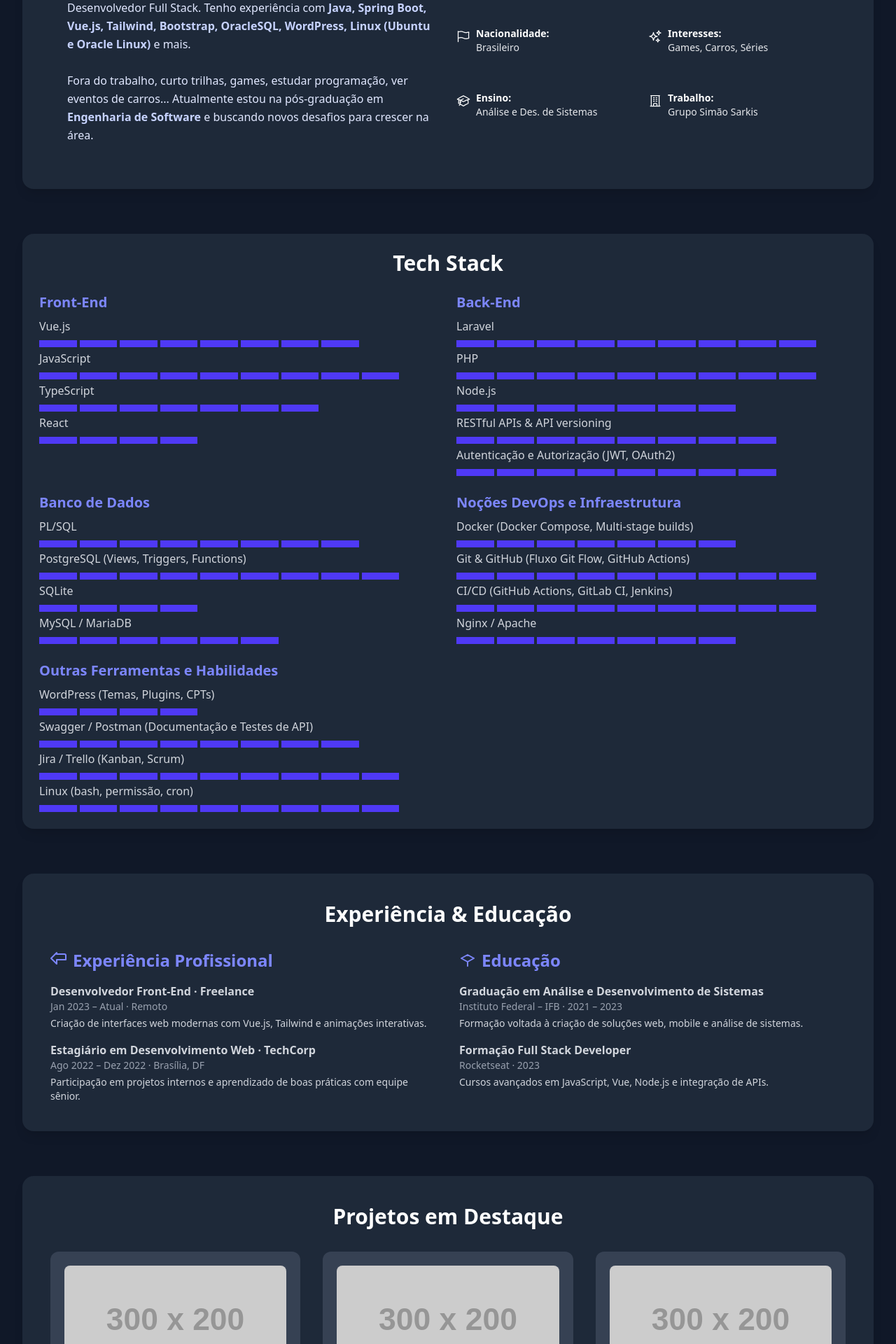
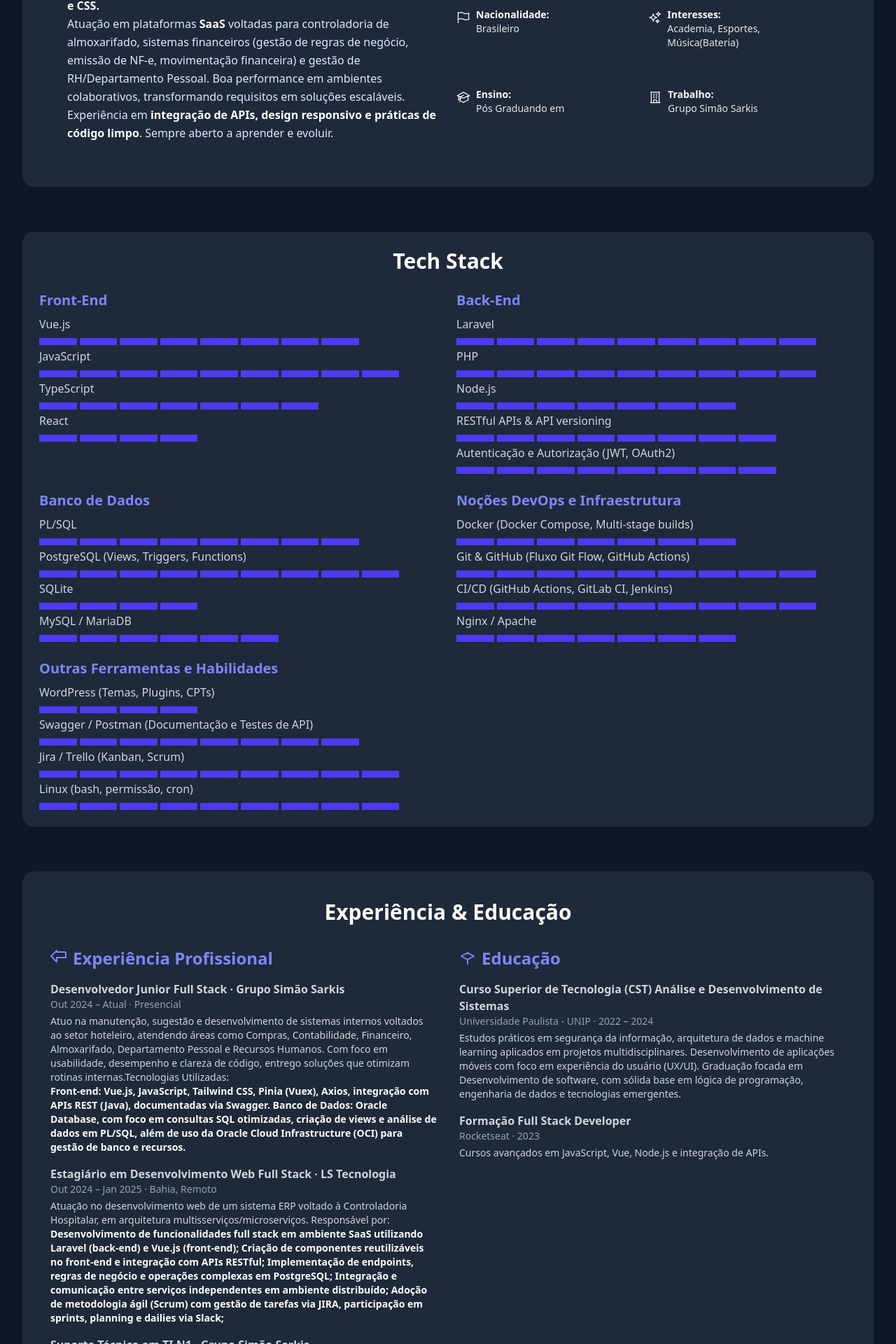
Before and after one commit to tlshudson/hudsondevs-portfolio, a Vue app: page / in a window 1280 px wide. Shown: the part 868-2788 px from the top of the page at 70% size. Built offline with nearby package versions, Linux system fonts and the light colour scheme.

Commit message:
atualização web portfolio

```diff
--- a/src/components/AboutMe.vue
+++ b/src/components/AboutMe.vue
@@ -1,5 +1,5 @@
 <template>
-    <section class="relative bg-gray-800 p-6 rounded-2xl shadow-lg overflow-hidden">
+  <section class="relative bg-gray-800 p-6 rounded-2xl shadow-lg overflow-hidden">
 
     <div class="relative z-10 p-6 md:p-10 text-white">
       <h2 class="text-3xl font-bold text-white mb-8 text-center">Quem sou Eu?</h2>
@@ -7,12 +7,13 @@
       <div class="grid grid-cols-1 sm:grid-cols-2 gap-6 text-indigo-100">
         <!-- TEXTO -->
         <p class="prose prose-sm sm:prose-base whitespace-pre-line leading-relaxed text-indigo-100">
-          Meu nome é <strong class="text-white">Hudson Teles</strong>, sou formado em Análise e Desenvolvimento de Sistemas, graduando em e atuo como Desenvolvedor Full Stack.
-          Tenho experiência com <strong class="text-indigo-200">Java, Spring Boot, Vue.js, Tailwind, Bootstrap, OracleSQL, WordPress, Linux (Ubuntu e Oracle Linux)</strong> e mais.
-
-          <br><br>
-
-          Fora do trabalho, curto trilhas, games, estudar programação, ver eventos de carros... Atualmente estou na pós-graduação em <strong class="text-indigo-200">Engenharia de Software</strong> e buscando novos desafios para crescer na área.
+          Meu nome é <strong class="text-white">Hudson Teles</strong>, sou apaixonado por desenvolver aplicações web de alta
+          qualidade com excelente experiência do usuário. Domínio em <strong class="text-white">PHP, Laravel, Vue.js, Node.js, JavaScript, HTML e
+          CSS.</strong><br>
+          Atuação em plataformas <strong class="text-white">SaaS</strong> voltadas para controladoria de almoxarifado, sistemas financeiros (gestão de
+          regras de negócio, emissão de NF-e, movimentação financeira) e gestão de RH/Departamento Pessoal.
+          Boa performance em ambientes colaborativos, transformando requisitos em soluções escaláveis. Experiência em
+          <strong class="text-white">integração de APIs, design responsivo e práticas de código limpo</strong>. Sempre aberto a aprender e evoluir.
         </p>
 
         <!-- LISTA -->
@@ -20,8 +21,8 @@
           <InfoItem label="Localidade" value="Brasília, DF" icon="map-pin" />
           <InfoItem label="Idade" value="21 anos" icon="calendar" />
           <InfoItem label="Nacionalidade" value="Brasileiro" icon="flag" />
-          <InfoItem label="Interesses" value="Games, Carros, Séries" icon="sparkles" />
-          <InfoItem label="Ensino" value="Análise e Des. de Sistemas" icon="academic-cap" />
+          <InfoItem label="Interesses" value="Academia, Esportes, Música(Bateria)" icon="sparkles" />
+          <InfoItem label="Ensino" value="Pós Graduando em" icon="academic-cap" />
           <InfoItem label="Trabalho" value="Grupo Simão Sarkis" icon="building-office" />
         </ul>
       </div>
--- a/src/components/ExperienceEducation.vue
+++ b/src/components/ExperienceEducation.vue
@@ -7,23 +7,53 @@
       <!-- EXPERIÊNCIA PROFISSIONAL -->
       <div>
         <h3 class="text-2xl font-semibold text-indigo-400 mb-4 flex items-center gap-2">
-          <svg class="w-6 h-6 text-indigo-400" fill="none" stroke="currentColor" stroke-width="2"
-            viewBox="0 0 24 24">
-            <path stroke-linecap="round" stroke-linejoin="round"
-              d="M9 17v-6h13V5a2 2 0 00-2-2H9V1L1 9l8 8v-3z" />
+          <svg class="w-6 h-6 text-indigo-400" fill="none" stroke="currentColor" stroke-width="2" viewBox="0 0 24 24">
+            <path stroke-linecap="round" stroke-linejoin="round" d="M9 17v-6h13V5a2 2 0 00-2-2H9V1L1 9l8 8v-3z" />
           </svg>
           Experiência Profissional
         </h3>
         <ul class="space-y-4">
           <li>
-            <div class="font-semibold">Desenvolvedor Front-End · Freelance</div>
-            <div class="text-sm text-gray-400">Jan 2023 – Atual · Remoto</div>
-            <div class="text-sm mt-1">Criação de interfaces web modernas com Vue.js, Tailwind e animações interativas.</div>
+            <div class="font-semibold">Desenvolvedor Junior Full Stack · Grupo Simão Sarkis</div>
+            <div class="text-sm text-gray-400">Out 2024 – Atual · Presencial</div>
+            <div class="text-sm mt-1">Atuo na manutenção, sugestão e desenvolvimento de sistemas internos voltados ao
+              setor hoteleiro, atendendo áreas como Compras, Contabilidade, Financeiro, Almoxarifado, Departamento
+              Pessoal e Recursos Humanos. Com foco em usabilidade, desempenho e clareza de código, entrego soluções que
+              otimizam rotinas internas.Tecnologias Utilizadas: <br>
+              <strong class="text-white">Front-end: Vue.js, JavaScript, Tailwind CSS, Pinia (Vuex), Axios, integração
+                com APIs REST (Java), documentadas via Swagger.
+                Banco de Dados: Oracle Database, com foco em consultas SQL otimizadas, criação de views e análise de
+                dados
+                em PL/SQL, além de uso da Oracle Cloud Infrastructure (OCI) para gestão de banco e recursos.</strong>
+            </div>
           </li>
           <li>
-            <div class="font-semibold">Estagiário em Desenvolvimento Web · TechCorp</div>
-            <div class="text-sm text-gray-400">Ago 2022 – Dez 2022 · Brasília, DF</div>
-            <div class="text-sm mt-1">Participação em projetos internos e aprendizado de boas práticas com equipe sênior.</div>
+            <div class="font-semibold">Estagiário em Desenvolvimento Web Full Stack · LS Tecnologia</div>
+            <div class="text-sm text-gray-400">Out 2024 – Jan 2025 · Bahia, Remoto</div>
+            <div class="text-sm mt-1">Atuação no desenvolvimento web de um sistema ERP voltado à Controladoria
+              Hospitalar, em arquitetura multisserviços/microserviços. Responsável por: <br>
+              <strong class="text-white">Desenvolvimento de funcionalidades full stack em ambiente SaaS utilizando
+                Laravel (back-end) e Vue.js
+                (front-end); Criação de componentes reutilizáveis no front-end e integração com APIs RESTful;
+                Implementação de endpoints, regras de negócio e operações complexas em PostgreSQL;
+                Integração e comunicação entre serviços independentes em ambiente distribuído;
+                Adoção de metodologia ágil (Scrum) com gestão de tarefas via JIRA, participação em sprints, planning e
+                dailies via Slack; </strong>
+            </div>
+          </li>
+          <li>
+            <div class="font-semibold">Suporte Técnico em TI N1 · Grupo Simão Sarkis</div>
+            <div class="text-sm text-gray-400">Jun 2024 – Out 2024 · Brasília - DF, Presencial</div>
+            <div class="text-sm mt-1">Help Desk T.I, atuando via chamados para realizar o suporte técnico de T.I
+              necessário para toda a empresa.
+            </div>
+          </li>
+          <li>
+            <div class="font-semibold">Assistente de Operações · Winner Recursos Humanos - <strong>Amazon</strong></div>
+            <div class="text-sm text-gray-400">Abr 2023 – Jun 2023 · Brasília - DF, Presencial</div>
+            <div class="text-sm mt-1">Auxiliar de Operações prestando serviços temporários para a Id-Logística/AMAZON.
+              Treinamento no setor de logística.
+            </div>
           </li>
         </ul>
       </div>
@@ -31,18 +61,20 @@
       <!-- EDUCAÇÃO -->
       <div>
         <h3 class="text-2xl font-semibold text-indigo-400 mb-4 flex items-center gap-2">
-          <svg class="w-6 h-6 text-indigo-400" fill="none" stroke="currentColor" stroke-width="2"
-            viewBox="0 0 24 24">
-            <path stroke-linecap="round" stroke-linejoin="round"
-              d="M12 14l9-5-9-5-9 5 9 5zm0 0v6m0-6l9-5m-9 5L3 9" />
+          <svg class="w-6 h-6 text-indigo-400" fill="none" stroke="currentColor" stroke-width="2" viewBox="0 0 24 24">
+            <path stroke-linecap="round" stroke-linejoin="round" d="M12 14l9-5-9-5-9 5 9 5zm0 0v6m0-6l9-5m-9 5L3 9" />
           </svg>
           Educação
         </h3>
         <ul class="space-y-4">
           <li>
-            <div class="font-semibold">Graduação em Análise e Desenvolvimento de Sistemas</div>
-            <div class="text-sm text-gray-400">Instituto Federal – IFB · 2021 – 2023</div>
-            <div class="text-sm mt-1">Formação voltada à criação de soluções web, mobile e análise de sistemas.</div>
+            <div class="font-semibold">Curso Superior de Tecnologia (CST) Análise e Desenvolvimento de Sistemas </div>
+            <div class="text-sm text-gray-400">Universidade Paulista - UNIP · 2022 – 2024</div>
+            <div class="text-sm mt-1">Estudos práticos em segurança da informação, arquitetura de dados e machine
+              learning aplicados em projetos multidisciplinares. Desenvolvimento de aplicações móveis com foco em
+              experiência do usuário (UX/UI).
+              Graduação focada em Desenvolvimento de software, com sólida base em lógica de programação, engenharia de
+              dados e tecnologias emergentes.</div>
           </li>
           <li>
             <div class="font-semibold">Formação Full Stack Developer</div>
--- a/src/components/Skills.vue
+++ b/src/components/Skills.vue
@@ -34,10 +34,10 @@
               class="w-full h-2.5 flex flex-col justify-center overflow-hidden bg-indigo-600 text-xs text-white text-center whitespace-nowrap transition duration-500"
               role="progressbar" aria-valuenow="10" aria-valuemin="0" aria-valuemax="100"></div>
             <div
-              class="w-full h-2.5 flex flex-col justify-center overflow-hidden  text-white text-center whitespace-nowrap transition duration-500"
+              class="w-full h-2.5 flex flex-col justify-center overflow-hidden dark:bg-neutral-600 text-white text-center whitespace-nowrap transition duration-500"
               role="progressbar" aria-valuenow="10" aria-valuemin="0" aria-valuemax="100"></div>
             <div
-              class="w-full h-2.5 flex flex-col justify-center overflow-hidden text-xs text-white text-center whitespace-nowrap transition duration-500"
+              class="w-full h-2.5 flex flex-col justify-center overflow-hidden text-xs dark:bg-neutral-600 text-white text-center whitespace-nowrap transition duration-500"
               role="progressbar" aria-valuenow="10" aria-valuemin="0" aria-valuemax="100"></div>
           </div>
           <li>JavaScript</li>
--- a/src/views/Home.vue
+++ b/src/views/Home.vue
@@ -17,8 +17,7 @@
             Hudson <span class="text-indigo-300">Teles</span>
           </h2>
           <p class="text-gray-200 text-base md:text-lg leading-relaxed">
-            Olá! Eu sou um desenvolvedor apaixonado por transformar ideias em soluções digitais funcionais.
-            Tenho experiência com desenvolvimento web, interfaces modernas e aplicações interativas.
+            Full-Stack Developer | Laravel & Vue.js Expert | Node.js Enthusiast | Oracle Cloud Professional | Agile/Scrum
           </p>
         </div>
 
```
Lines whose indentation alone changed are shown as unchanged.
